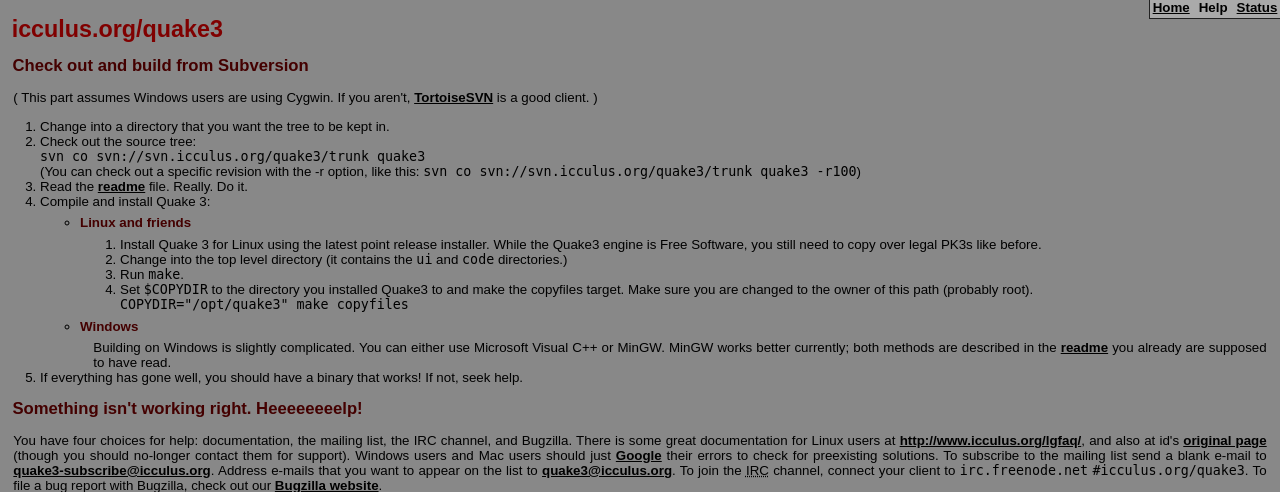
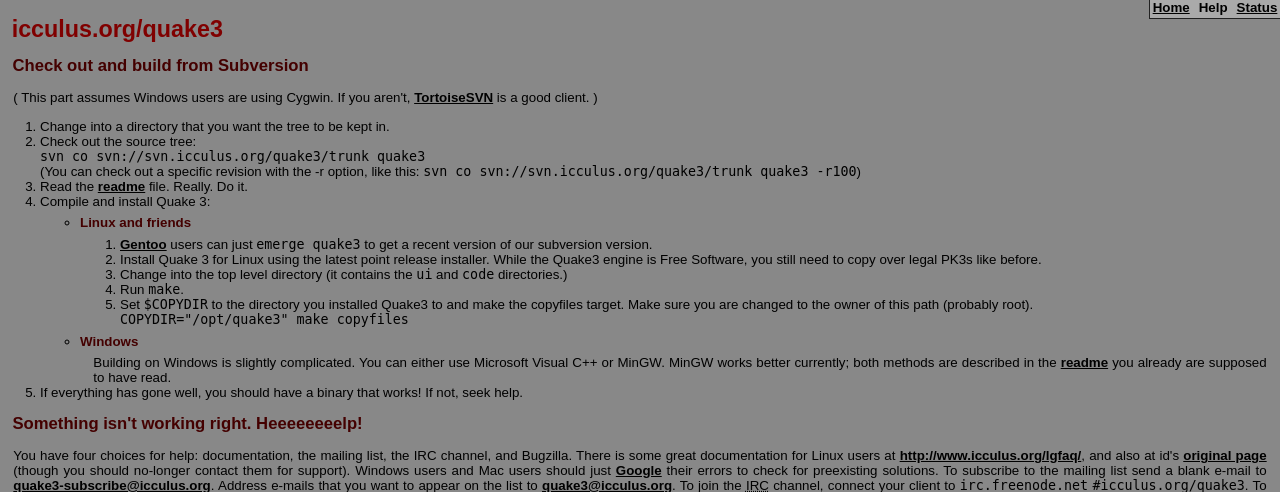
Before and after one commit to ShaneIsley/challengeq3, a PHP site: page /?page=help in a window 1280 px wide. Shown: the top 492 px of the page. Run offline with PHP 8.4, Linux system fonts and the light colour scheme; data that the repository does not hold is empty.

Commit message:
gentoo stuff
git-svn-id: https://svn.mode-x.org/cnq3/trunk@312 df7340c0-8d17-0410-b57c-d8c7d96bbbdc

```diff
--- a/web/include/help.php
+++ b/web/include/help.php
@@ -15,6 +15,7 @@
 		<ul>
 			<li><h3>Linux and friends</h3>
 				<ol>
+					<li><A href="http://www.gentoo.org/">Gentoo</a> users can just <span class="shell">emerge quake3</span> to get a recent version of our subversion version.</li>
 					<li>Install Quake 3 for Linux using the latest point release
 					installer. While the Quake3 engine is Free Software, you
 					still need to copy over legal PK3s like before.</li>
```
